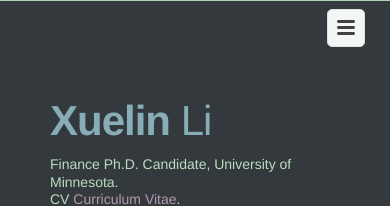
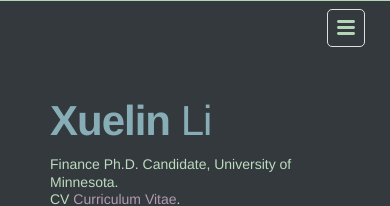
Before and after one commit to meizizhou/homepage, a Jekyll site: the page built from _pages/about.md, in a window 390 px wide. Shown: the top 206 px of the page. Built offline with Jekyll 4.4.1, drawn with Linux system fonts in a browser that asks for light colours.

Commit message:
homepage aftmk

```diff
--- a/assets/css/main.scss
+++ b/assets/css/main.scss
@@ -380,10 +380,10 @@ body { box-sizing: border-box; -moz-box-sizing: border-box; -webkit-box-sizing:
 .site-nav .menu-icon { display: none; }
 .site-nav .page-link { line-height: 1.5; color: #bbddbe}
 .site-nav .page-link:not(:first-child) { margin-left: 10px; }
-@media screen and (max-width: 600px) { .site-nav { position: absolute; top: 9px; right: 25px; background-color: white; border: 1px solid #e8e8e8; border-radius: 5px; text-align: right; }
+@media screen and (max-width: 600px) { .site-nav { position: absolute; top: 9px; right: 25px; background-color: #34393e; border: 1px solid #e8e8e8; border-radius: 5px; text-align: right; }
   .site-nav label[for="nav-trigger"] { display: block; float: right; width: 36px; height: 36px; z-index: 2; cursor: pointer; }
   .site-nav .menu-icon { display: block; float: right; width: 36px; height: 26px; line-height: 0; padding-top: 10px; text-align: center; }
-  .site-nav .menu-icon > svg path { fill: #424242; }
+  .site-nav .menu-icon > svg path { fill: #bbddbe; }
   .site-nav input ~ .trigger { clear: both; display: none; }
   .site-nav input:checked ~ .trigger { display: block; padding-bottom: 5px; }
   .site-nav .page-link { display: block; padding: 5px 10px; margin-left: 10px; }
```
